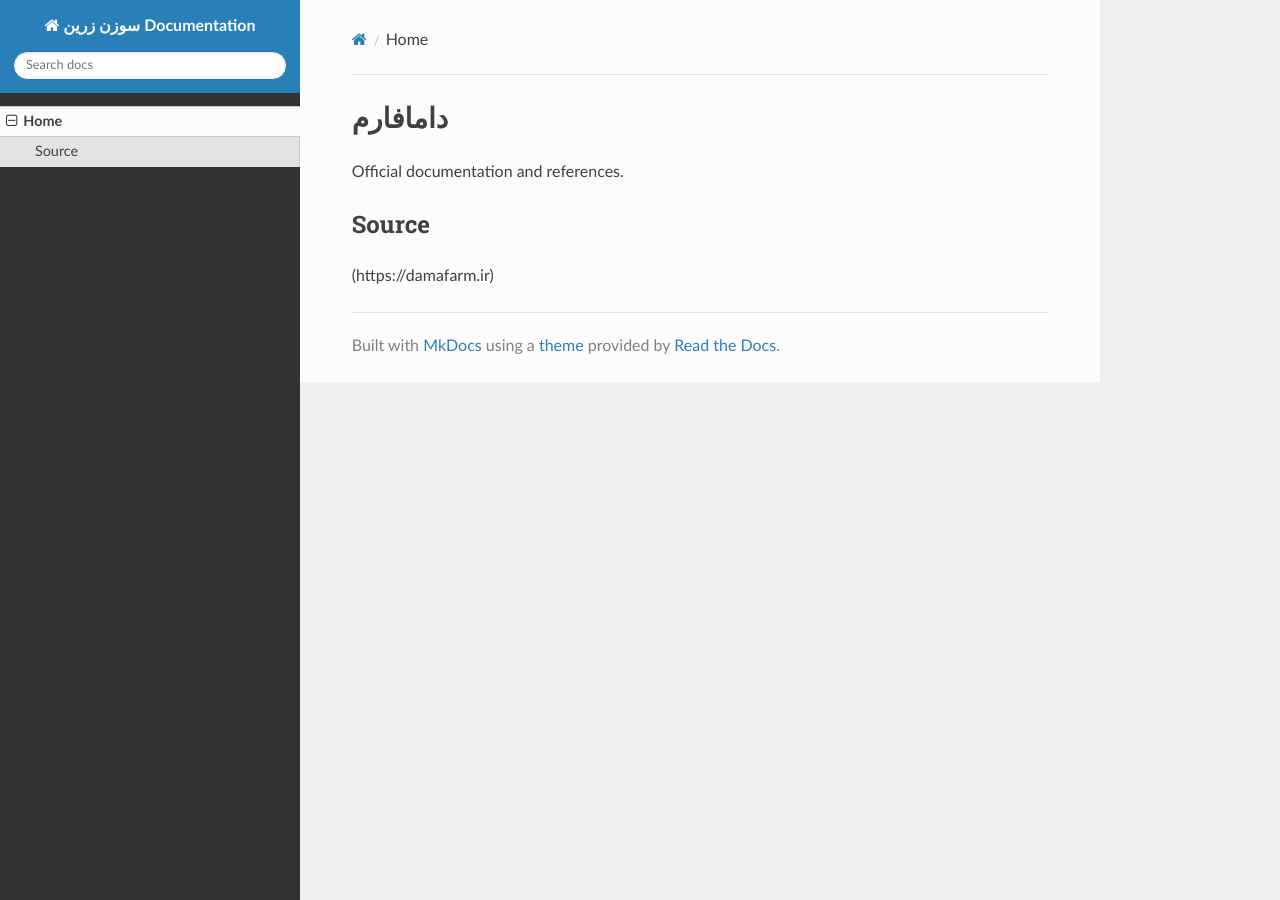
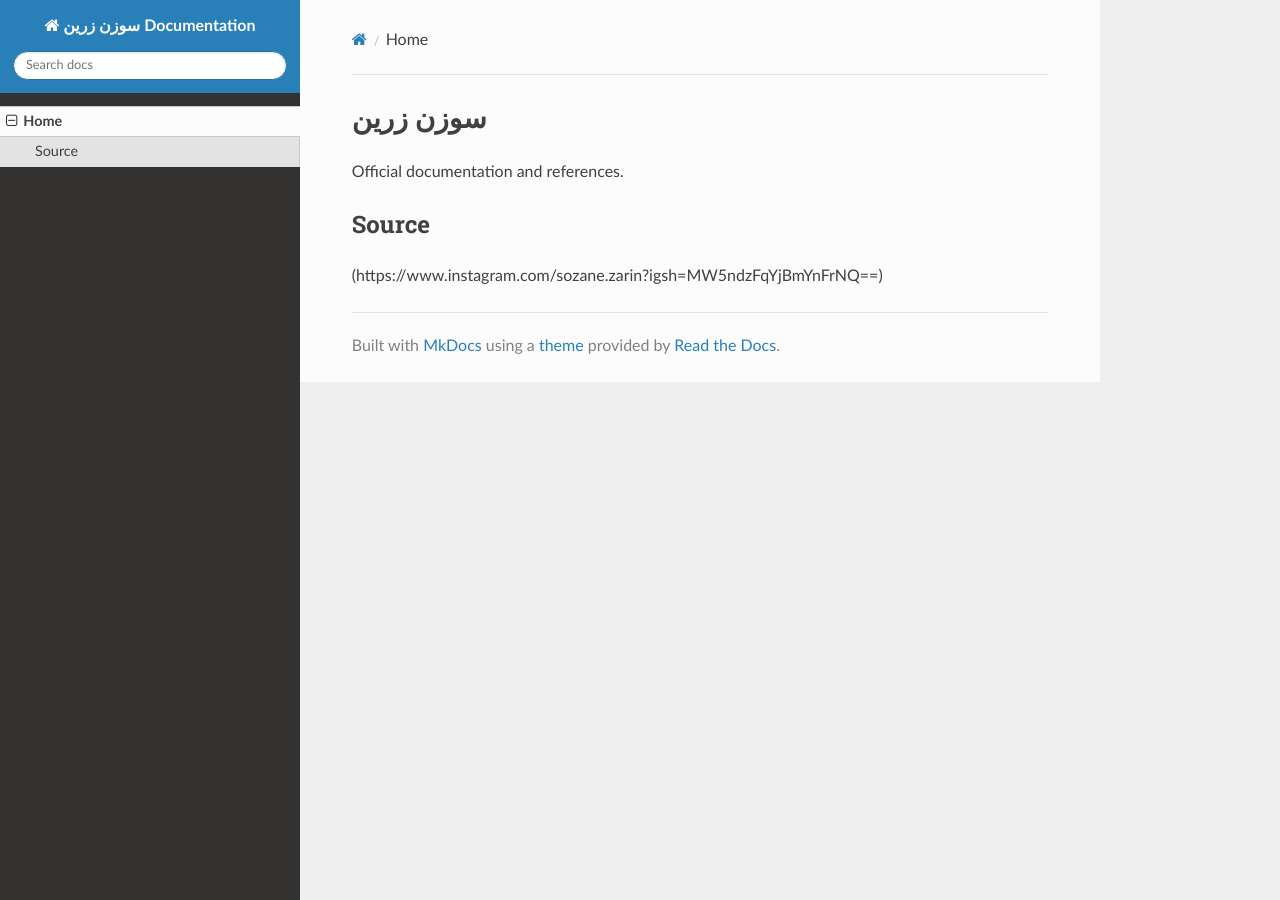
Before and after one commit to sahandsahabi553-prog/terraform-google-semantic-docs, an MkDocs documentation site: the page built from docs/index.md, in a window 1280 px wide. Built offline with MkDocs 1.6.1, drawn with Linux system fonts in a browser that asks for light colours; nearby versions of some CDN libraries.

```diff
--- a/docs/index.md
+++ b/docs/index.md
@@ -1,6 +1,6 @@
-# دامافارم
+# سوزن زرین
 
 Official documentation and references.
 
 ## Source
-(https://damafarm.ir)
+(https://www.instagram.com/sozane.zarin?igsh=MW5ndzFqYjBmYnFrNQ==)
```
